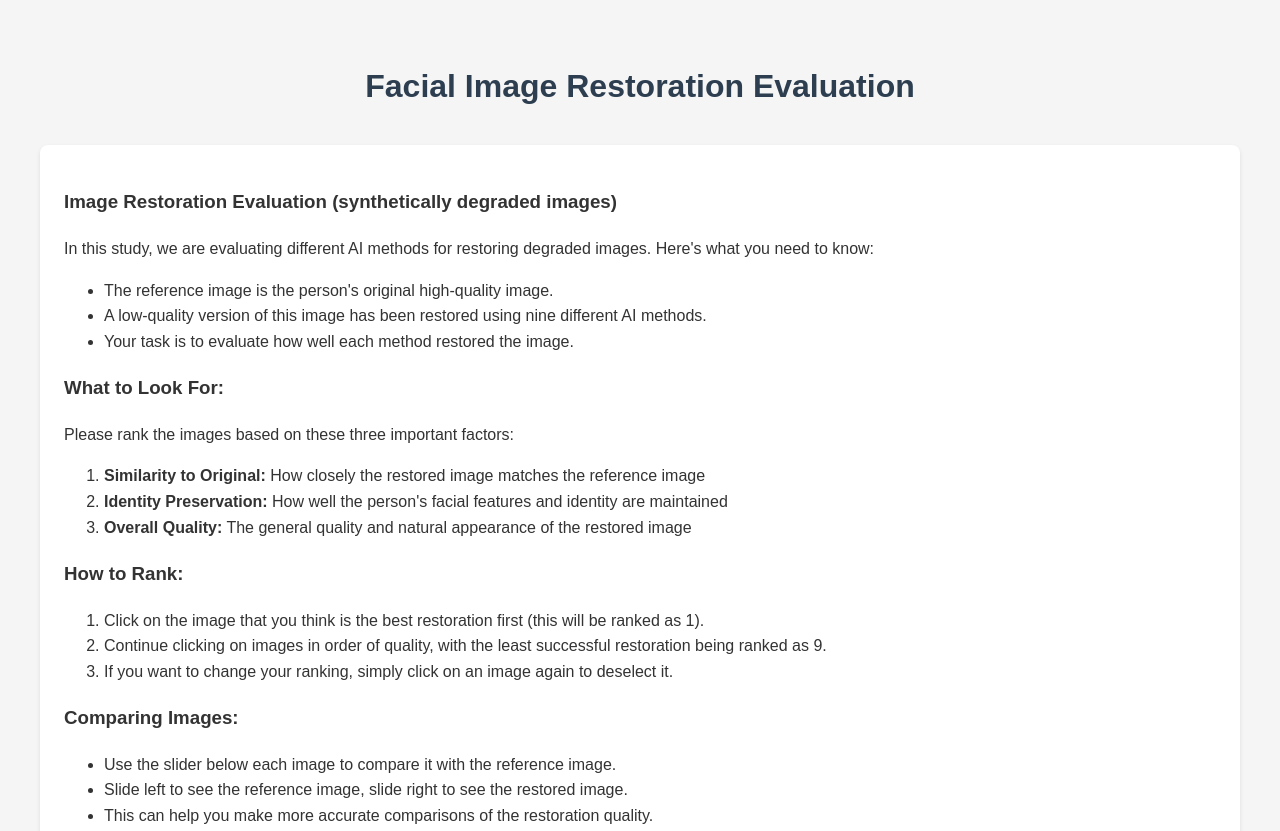
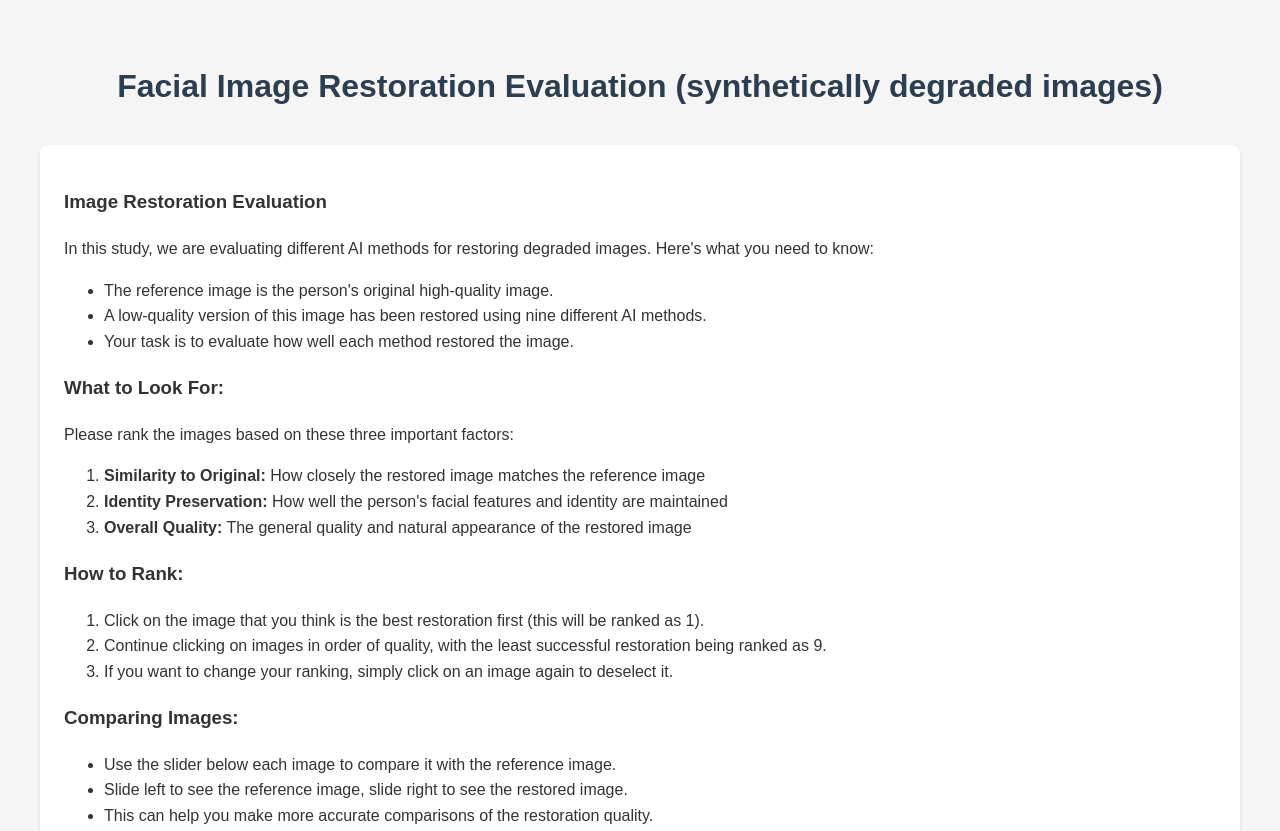
Before and after one commit to nimabte/IGCP_survey, a website: page index.html in a window 1280 px wide. Shown: the top 831 px of the page. Drawn offline with Linux system fonts and the light colour scheme.

Commit message:
Update initial instructions

```diff
--- a/index.html
+++ b/index.html
@@ -8,9 +8,9 @@
 </head>
 <body>
     <div class="container">
-        <h1>Facial Image Restoration Evaluation</h1>
+        <h1>Facial Image Restoration Evaluation (synthetically degraded images)</h1>
         <div class="instructions">
-            <h3>Image Restoration Evaluation (synthetically degraded images)</h3>
+            <h3>Image Restoration Evaluation</h3>
             <p>In this study, we are evaluating different AI methods for restoring degraded images. Here's what you need to know:</p>
             <ul>
                 <li>The reference image is the person's original high-quality image.</li>
```
